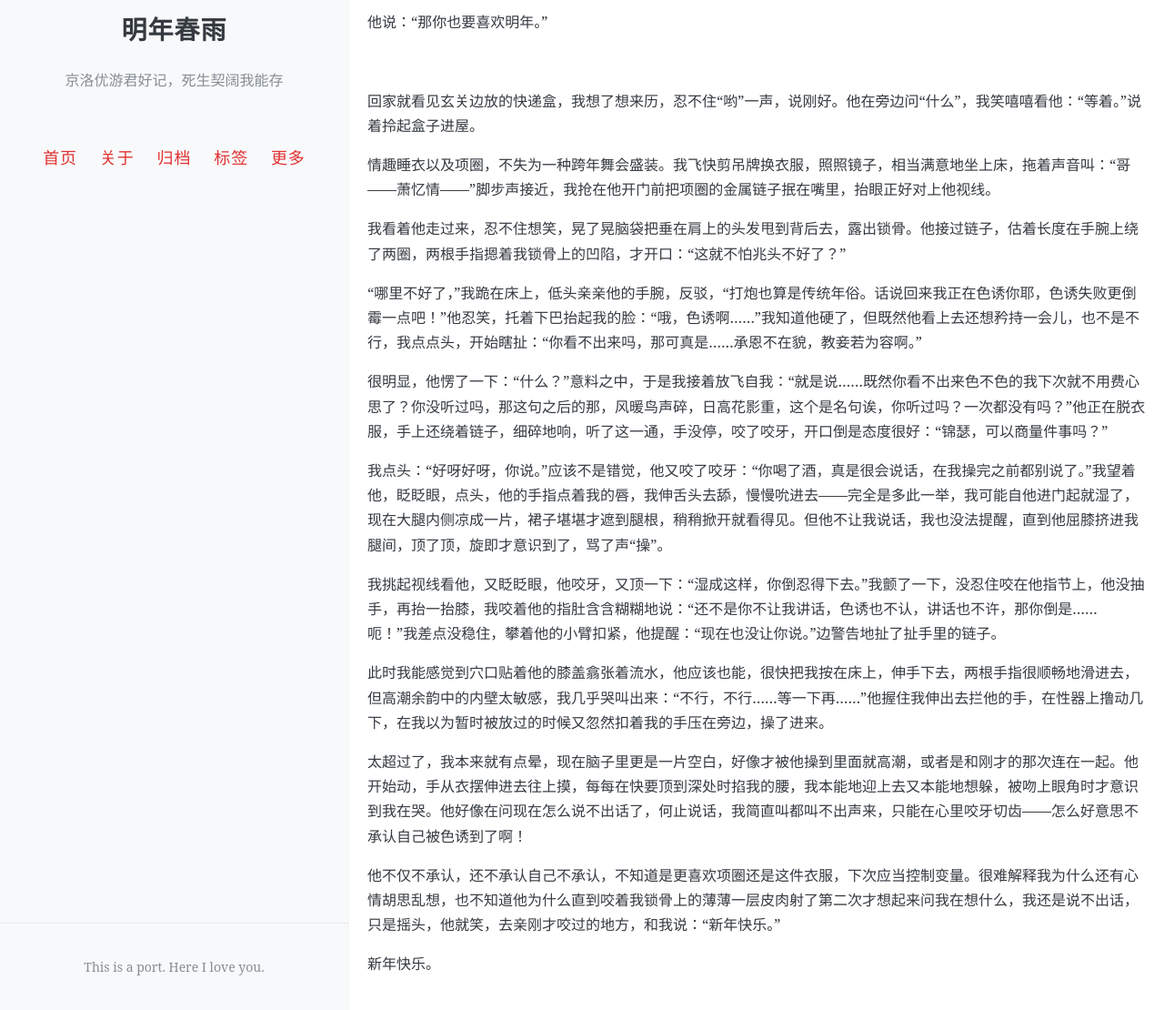
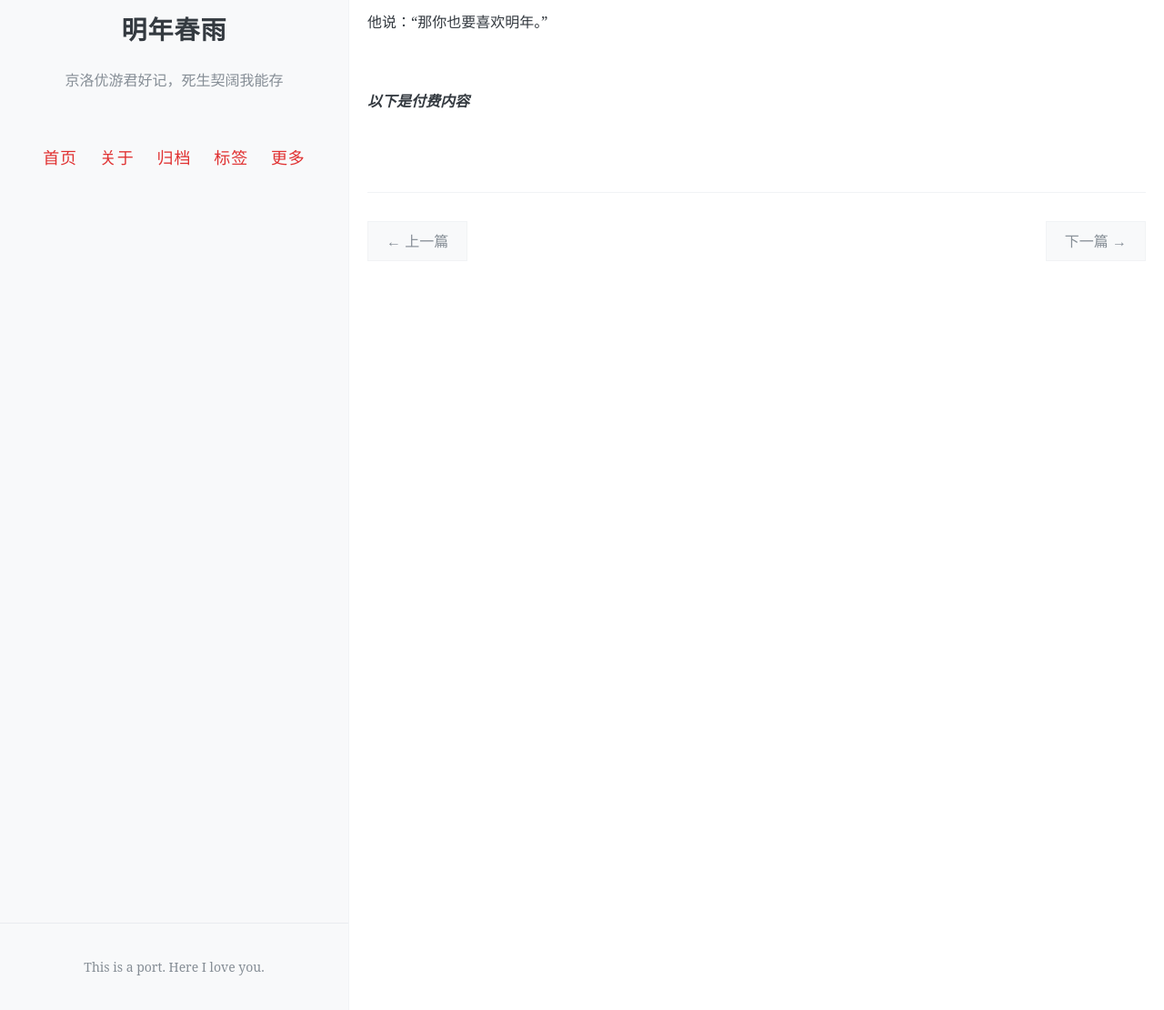
Before and after one commit to eglantine-shell/dreamboat, a Jekyll site: the page built from _posts/2022-01-01-dream9.md, in a window 1280 px wide and 1400 px high, scrolled down 1101 px. Shown: the part 290-1400 px from the top of the window at 91% size. Built offline with Jekyll 4.4.1, drawn with Linux system fonts in a browser that asks for light colours; comment, search, counter and statistics services are not loaded; after the commit the page ends 1719 px from its top, so only the background shows below that.

Commit message:
Update 2022-01-01-dream9.md

```diff
--- a/_posts/2022-01-01-dream9.md
+++ b/_posts/2022-01-01-dream9.md
@@ -34,27 +34,7 @@ tags: [绝处逢生是好梦, 过于画眉者]
 
 <br>
 
-回家就看见玄关边放的快递盒，我想了想来历，忍不住“哟”一声，说刚好。他在旁边问“什么”，我笑嘻嘻看他：“等着。”说着拎起盒子进屋。
-
-情趣睡衣以及项圈，不失为一种跨年舞会盛装。我飞快剪吊牌换衣服，照照镜子，相当满意地坐上床，拖着声音叫：“哥——萧忆情——”脚步声接近，我抢在他开门前把项圈的金属链子抿在嘴里，抬眼正好对上他视线。
-
-我看着他走过来，忍不住想笑，晃了晃脑袋把垂在肩上的头发甩到背后去，露出锁骨。他接过链子，估着长度在手腕上绕了两圈，两根手指摁着我锁骨上的凹陷，才开口：“这就不怕兆头不好了？”
-
-“哪里不好了，”我跪在床上，低头亲亲他的手腕，反驳，“打炮也算是传统年俗。话说回来我正在色诱你耶，色诱失败更倒霉一点吧！”他忍笑，托着下巴抬起我的脸：“哦，色诱啊……”我知道他硬了，但既然他看上去还想矜持一会儿，也不是不行，我点点头，开始瞎扯：“你看不出来吗，那可真是……承恩不在貌，教妾若为容啊。”
-
-很明显，他愣了一下：“什么？”意料之中，于是我接着放飞自我：“就是说……既然你看不出来色不色的我下次就不用费心思了？你没听过吗，那这句之后的那，风暖鸟声碎，日高花影重，这个是名句诶，你听过吗？一次都没有吗？”他正在脱衣服，手上还绕着链子，细碎地响，听了这一通，手没停，咬了咬牙，开口倒是态度很好：“锦瑟，可以商量件事吗？”
-
-我点头：“好呀好呀，你说。”应该不是错觉，他又咬了咬牙：“你喝了酒，真是很会说话，在我操完之前都别说了。”我望着他，眨眨眼，点头，他的手指点着我的唇，我伸舌头去舔，慢慢吮进去——完全是多此一举，我可能自他进门起就湿了，现在大腿内侧凉成一片，裙子堪堪才遮到腿根，稍稍掀开就看得见。但他不让我说话，我也没法提醒，直到他屈膝挤进我腿间，顶了顶，旋即才意识到了，骂了声“操”。
-
-我挑起视线看他，又眨眨眼，他咬牙，又顶一下：“湿成这样，你倒忍得下去。”我颤了一下，没忍住咬在他指节上，他没抽手，再抬一抬膝，我咬着他的指肚含含糊糊地说：“还不是你不让我讲话，色诱也不认，讲话也不许，那你倒是……呃！”我差点没稳住，攀着他的小臂扣紧，他提醒：“现在也没让你说。”边警告地扯了扯手里的链子。
-
-此时我能感觉到穴口贴着他的膝盖翕张着流水，他应该也能，很快把我按在床上，伸手下去，两根手指很顺畅地滑进去，但高潮余韵中的内壁太敏感，我几乎哭叫出来：“不行，不行……等一下再……”他握住我伸出去拦他的手，在性器上撸动几下，在我以为暂时被放过的时候又忽然扣着我的手压在旁边，操了进来。
-
-太超过了，我本来就有点晕，现在脑子里更是一片空白，好像才被他操到里面就高潮，或者是和刚才的那次连在一起。他开始动，手从衣摆伸进去往上摸，每每在快要顶到深处时掐我的腰，我本能地迎上去又本能地想躲，被吻上眼角时才意识到我在哭。他好像在问现在怎么说不出话了，何止说话，我简直叫都叫不出声来，只能在心里咬牙切齿——怎么好意思不承认自己被色诱到了啊！
-
-他不仅不承认，还不承认自己不承认，不知道是更喜欢项圈还是这件衣服，下次应当控制变量。很难解释我为什么还有心情胡思乱想，也不知道他为什么直到咬着我锁骨上的薄薄一层皮肉射了第二次才想起来问我在想什么，我还是说不出话，只是摇头，他就笑，去亲刚才咬过的地方，和我说：“新年快乐。”
-
-新年快乐。
+***以下是付费内容***
 
 <br>
 <br>
```
